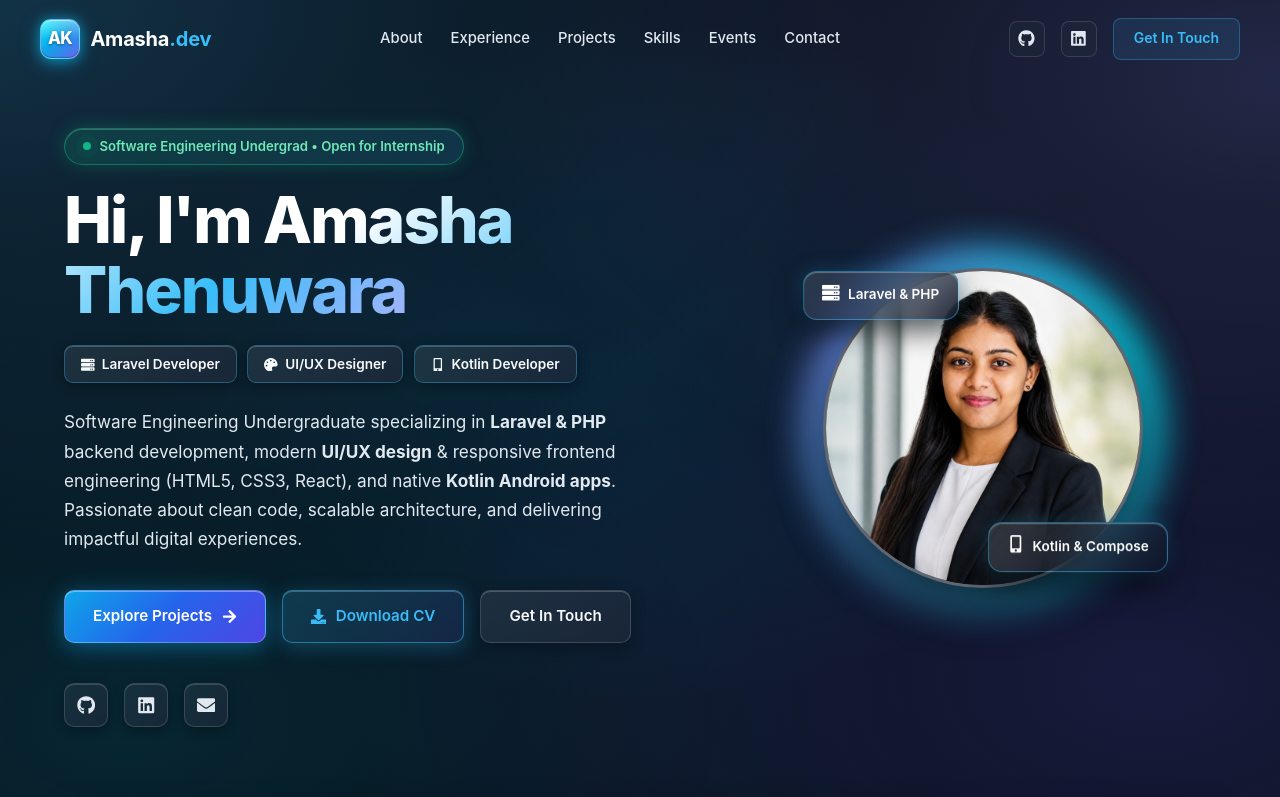
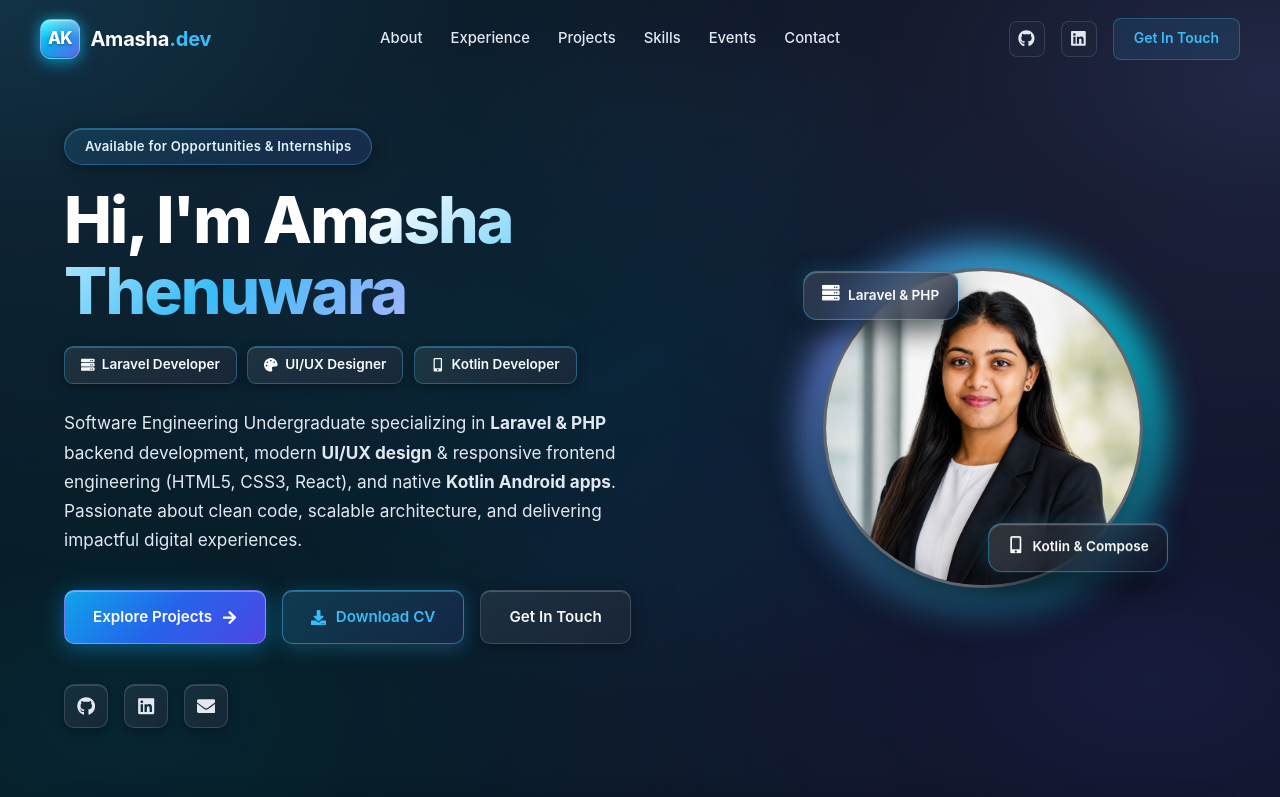
Before and after one commit to AmashaThenuwara/My_Portfolio, a React (Vite) app in the folder amasha-portfolio/: page / in a window 1280 px wide. Shown: the top 797 px of the page. Built offline with nearby package versions, Linux system fonts and the light colour scheme.

Commit message:
Restore Available for Opportunities & Internships text and replace AI green dot with premium frosted glass pill

```diff
--- a/amasha-portfolio/src/components/Hero.jsx
+++ b/amasha-portfolio/src/components/Hero.jsx
@@ -11,8 +11,7 @@ const Hero = () => {
           {/* Status Badge */}
           <div className="hero-badge-wrap">
             <span className="badge-status">
-              <span className="status-dot"></span>
-              Software Engineering Undergrad • Open for Internship
+              Available for Opportunities & Internships
             </span>
           </div>
 
--- a/amasha-portfolio/src/index.css
+++ b/amasha-portfolio/src/index.css
@@ -265,24 +265,25 @@ blockquote {
 .badge-status {
   display: inline-flex;
   align-items: center;
-  gap: 0.5rem;
-  padding: 0.42rem 1.15rem;
-  background: linear-gradient(135deg, rgba(16, 185, 129, 0.16) 0%, rgba(56, 189, 248, 0.12) 100%);
-  border: 1px solid rgba(16, 185, 129, 0.45);
+  padding: 0.45rem 1.25rem;
+  background: linear-gradient(135deg, rgba(56, 189, 248, 0.12) 0%, rgba(99, 102, 241, 0.14) 100%);
+  border: 1px solid rgba(56, 189, 248, 0.35);
   border-radius: 9999px;
-  font-size: 0.825rem;
+  font-size: 0.82rem;
   font-weight: 600;
-  color: #6ee7b7;
-  box-shadow: 0 0 18px rgba(16, 185, 129, 0.25), inset 0 1px 0 rgba(255, 255, 255, 0.2);
+  letter-spacing: 0.02em;
+  color: #e0f2fe;
+  box-shadow: 0 4px 16px rgba(0, 0, 0, 0.35), inset 0 1px 0 rgba(255, 255, 255, 0.2);
+  backdrop-filter: blur(12px);
+  -webkit-backdrop-filter: blur(12px);
+  transition: all 0.3s ease;
 }
 
-.status-dot {
-  width: 8px;
-  height: 8px;
-  background: #10b981;
-  border-radius: 50%;
-  box-shadow: 0 0 10px #10b981;
-  animation: pulse-dot 2s infinite;
+.badge-status:hover {
+  border-color: #38bdf8;
+  color: #ffffff;
+  box-shadow: 0 6px 20px rgba(56, 189, 248, 0.25), inset 0 1px 0 rgba(255, 255, 255, 0.3);
+  transform: translateY(-1px);
 }
 
 @keyframes pulse-dot {
```
